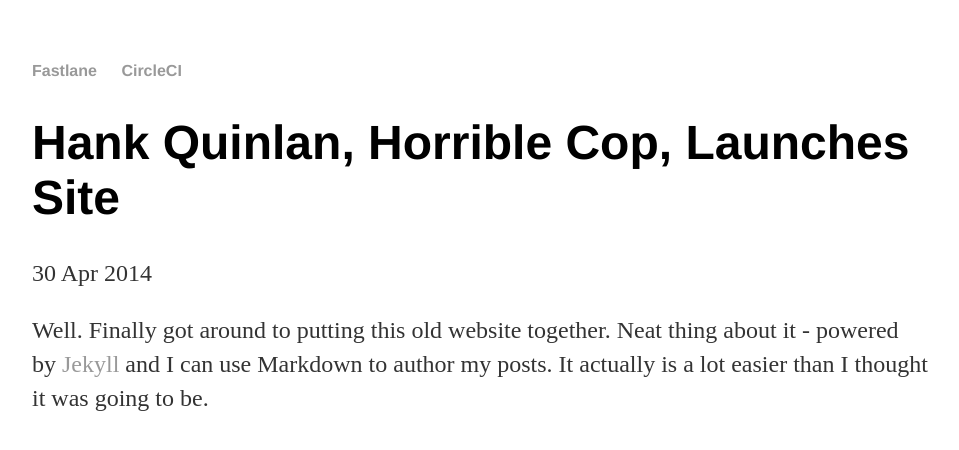
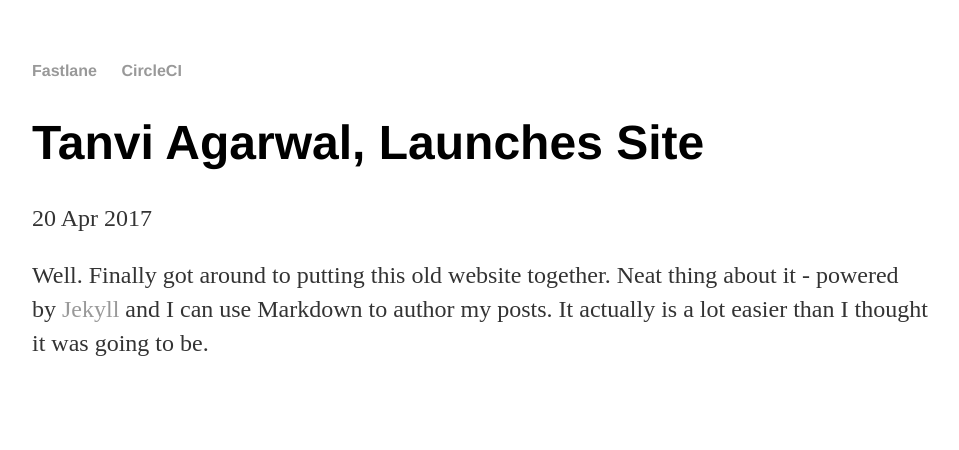
Before and after one commit to ttanviagarwal/ttanviagarwal.github.io, a Jekyll site: the page built from _posts/2017-04-20-ttanvi-site-launched.md, in a window 1280 px wide. Shown: the top 450 px of the page, without its empty margins (160-1119 px from the left). Built offline with Jekyll 4.4.1, drawn with Linux system fonts in a browser that asks for light colours.

Commit message:
Update and rename 2014-04-30-hank-quinlan-site-launched.md to 2017-04-20-ttanvi-site-launched.md

```diff
--- a/_posts/2014-04-30-hank-quinlan-site-launched.md
+++ b/_posts/2017-04-20-ttanvi-site-launched.md
@@ -1,7 +1,7 @@
 ---
 layout: post
-title: "Hank Quinlan, Horrible Cop, Launches Site"
-date: 2014-04-30
+title: "Tanvi Agarwal, Launches Site"
+date: 2017-04-20
 ---
 
 Well. Finally got around to putting this old website together. Neat thing about it - powered by [Jekyll](http://jekyllrb.com) and I can use Markdown to author my posts. It actually is a lot easier than I thought it was going to be.
```
